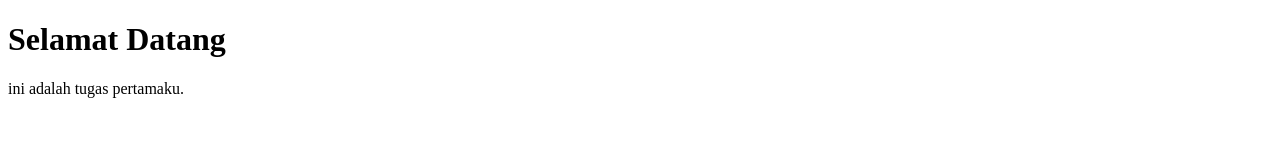
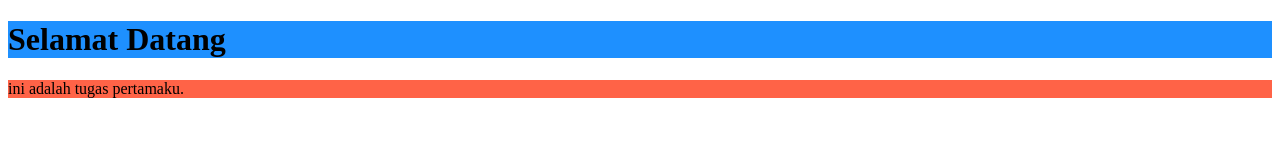
Before and after one commit to acheell/my-first-repo, a plain HTML site: page index.html in a window 1280 px wide. Drawn offline with Linux system fonts and the light colour scheme.

Commit message:
Update index.html

```diff
--- a/index.html
+++ b/index.html
@@ -4,7 +4,7 @@
     <title>my-first-repo</title>
   </head>
 <body>
-  <h1>Selamat Datang</h1>
-    <p>ini adalah tugas pertamaku.</p>
+  <h1 style="background-color:DodgerBlue;">Selamat Datang</h1>
+    <p style="background-color:Tomato;">ini adalah tugas pertamaku.</p>
 </body>
 </html>
```
